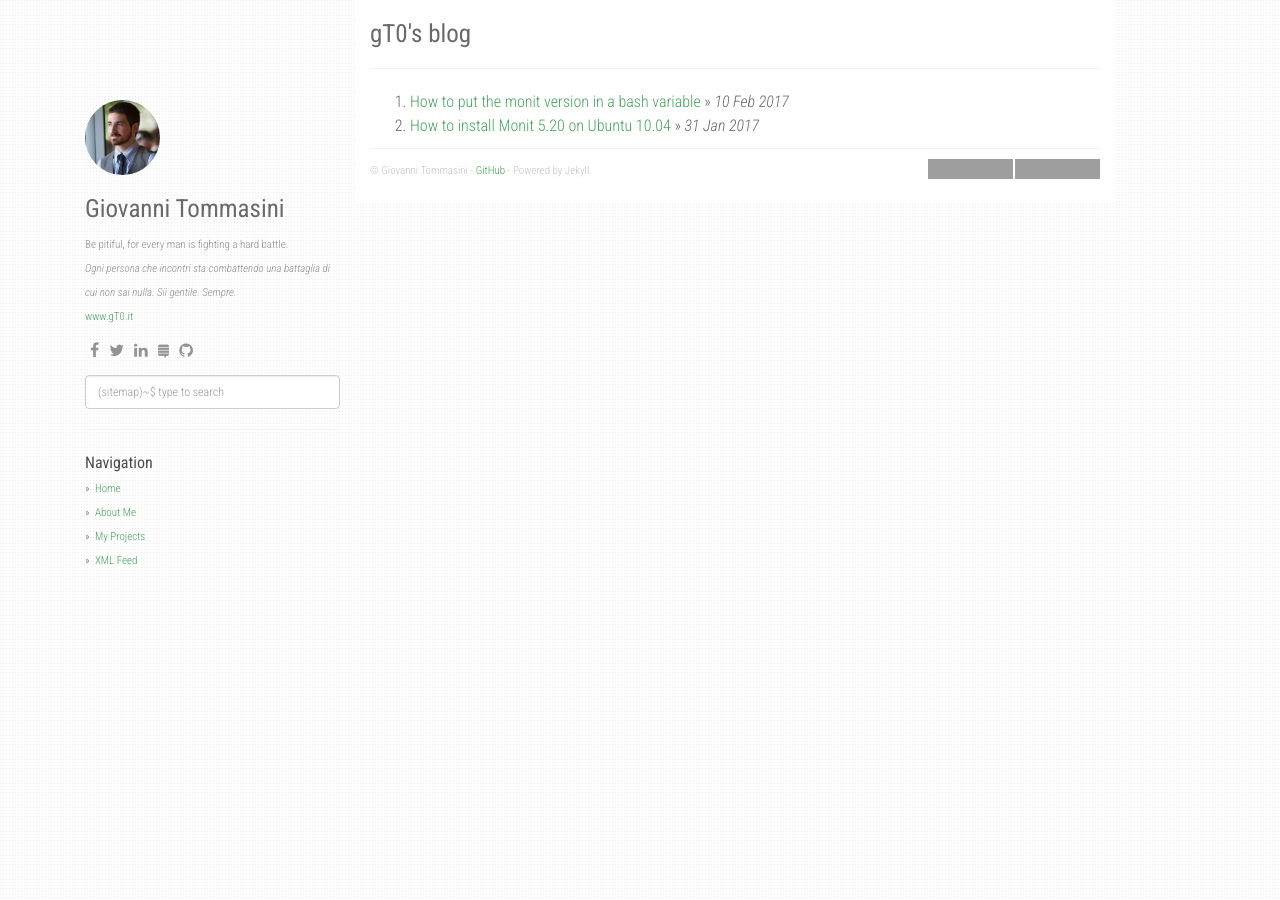
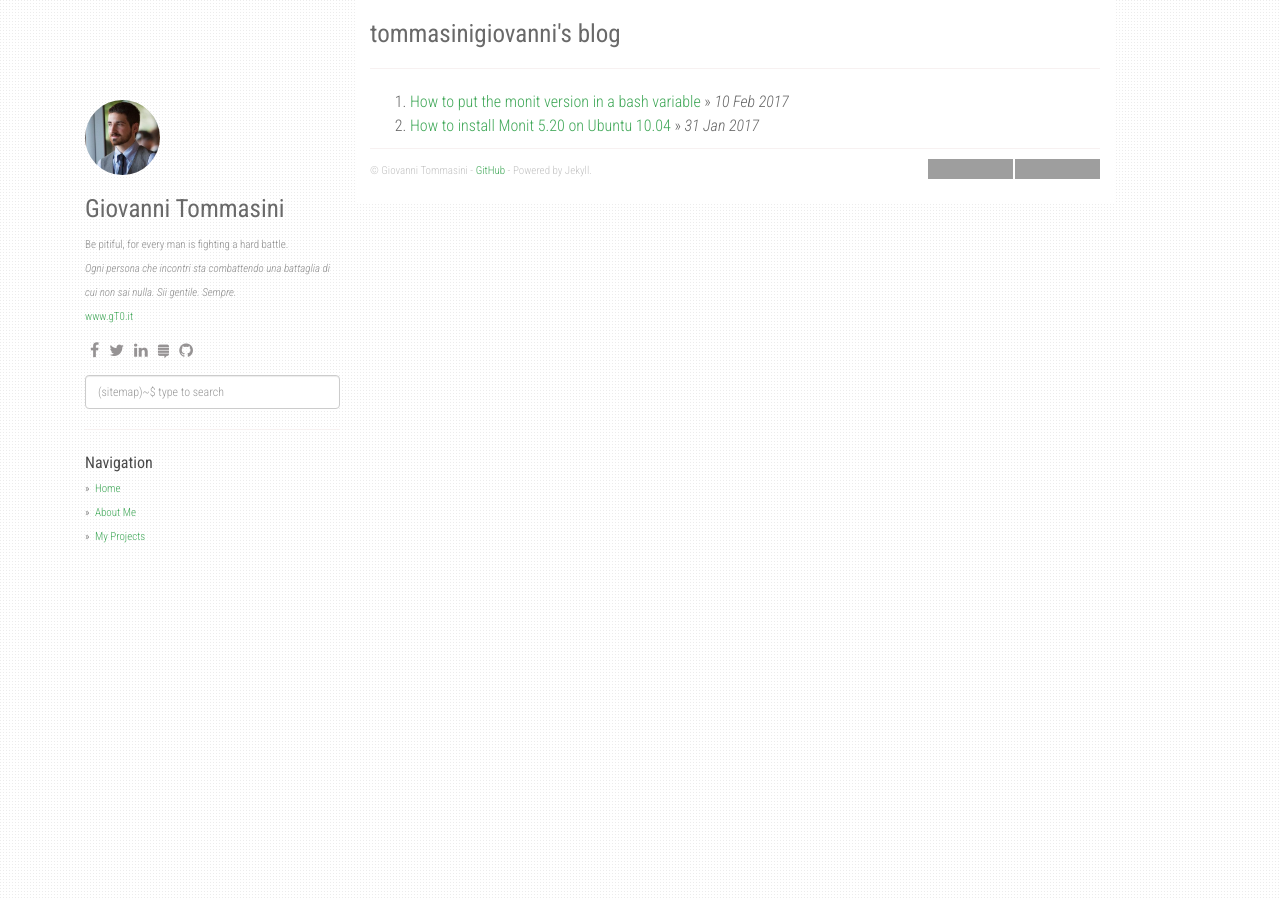
Before and after one commit to tommasinigiovanni/blog, a Jekyll site: the page built from index.html, in a window 1280 px wide. Built offline with Jekyll 4.4.1, drawn with Linux system fonts in a browser that asks for light colours; nearby versions of some CDN libraries; library files that are not in the unit come from our copies; the list of posts is cut into pages by our own code; part of the change alters nothing that is shown; grey boxes are pictures that could not be loaded.

```diff
--- a/_config.yml
+++ b/_config.yml
@@ -1,9 +1,9 @@
-title: gT0's blog
+title: tommasinigiovanni's blog
 description: computer science, IT, linux, system administrator and other disquisitions
 author: Giovanni Tommasini
 github: https://github.com/tommasinigiovanni
 about: Be pitiful, for every man is fighting a hard battle. <br><i>Ogni persona che incontri sta combattendo una battaglia di cui non sai nulla. Sii gentile. Sempre.</i><br><a href="http://www.gt0.it">www.gT0.it</a>
-disqus_shortname: giovanni_tommasini
+disqus_shortname: tommasinigiovannidisqus
 google_analytics: UA-392753-10
 
 enableTags: true
@@ -32,11 +32,11 @@ share:
 
 urls:
     - text: About Me
-      url: about/
+      url: https://tommasinigiovanni.github.io/blog/about/
     - text: My Projects
-      url: projects/
-    - text: XML Feed
-      url: feed.xml
+      url: https://tommasinigiovanni.github.io/blog/projects/
+#    - text: XML Feed
+#      url: feed.xml
 
 url: "https://tommasinigiovanni.github.io/blog"
 baseurl: ""
```
Also changed, not shown: static/img/favicon.ico.
